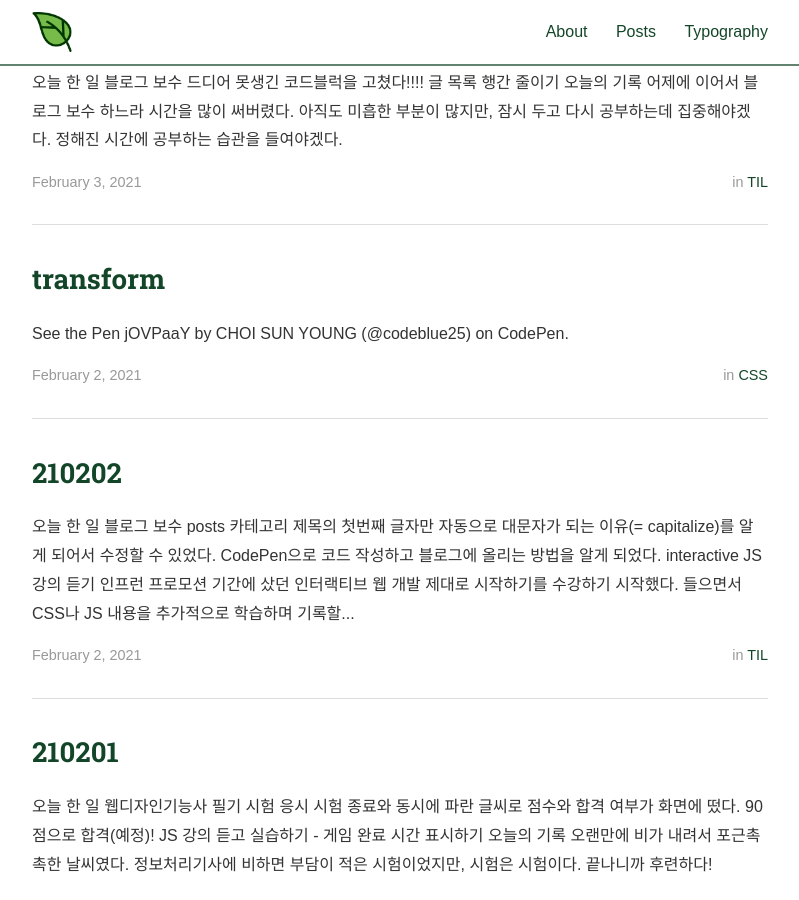
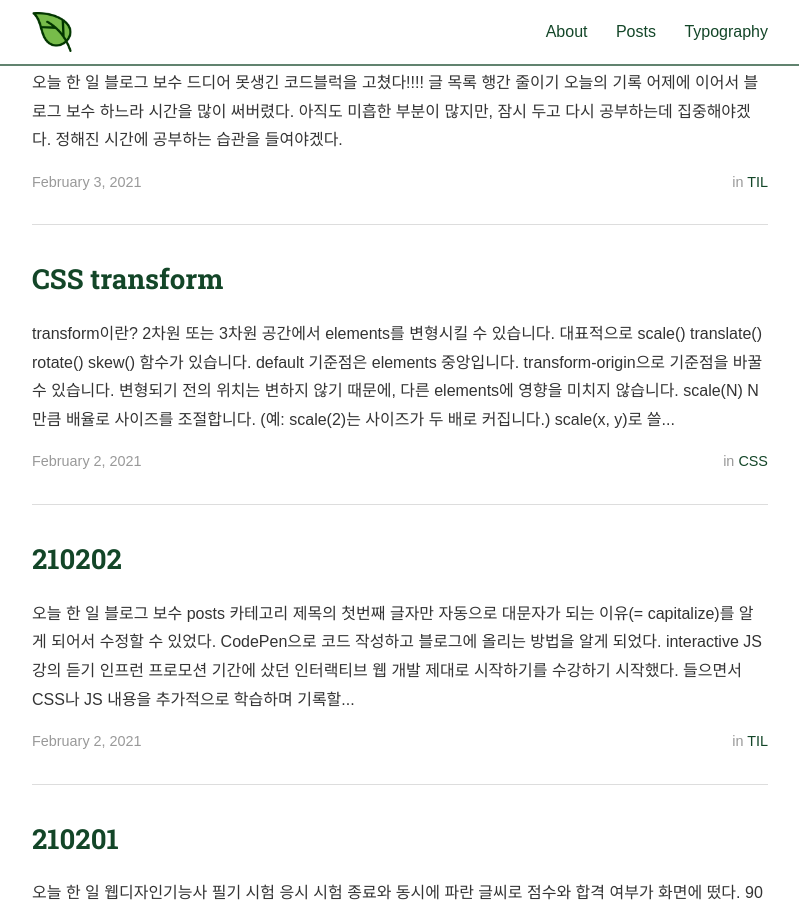
Before and after one commit to codeblue25/codeblue25.github.io, a Jekyll site: the page built from index.html, in a window 1280 px wide and 900 px high, scrolled down 785 px. Shown: the whole window, without its empty margins (240-1039 px from the left). Built offline with Jekyll 4.4.1, drawn with Linux system fonts in a browser that asks for light colours; nearby versions of some CDN libraries; some web fonts are replaced; the list of posts is cut into pages by our own code; a style sheet for code colours, icons or effects is not loaded.

Commit message:
210205 CSS transform 내용 추가
상세 내용, 예시 코드 추가

```diff
--- a/_posts/2021-02-02-transform.md
+++ b/_posts/2021-02-02-transform.md
@@ -1,12 +1,67 @@
 ---
 layout: post
-title:  "transform"
+title:  "CSS transform"
 date:   2021-02-02T15:25:52-05:00
 author: codeblue25
 categories: CSS
 ---
 
-<iframe height="317" style="width: 100%;" scrolling="no" title="jOVPaaY" src="https://codepen.io/codeblue25/embed/jOVPaaY?height=317&theme-id=dark&default-tab=css,result" frameborder="no" loading="lazy" allowtransparency="true" allowfullscreen="true">
+<h3>transform이란?</h3>
+
+* 2차원 또는 3차원 공간에서 elements를 변형시킬 수 있습니다.
+* 대표적으로 `scale()` `translate()` `rotate()` `skew()` 함수가 있습니다.
+* **default 기준점은 elements 중앙입니다.** `transform-origin`으로 기준점을 바꿀 수 있습니다.
+* 변형되기 전의 위치는 변하지 않기 때문에, **다른 elements에 영향을 미치지 않습니다.**
+
+
+
+<h4>scale(N)</h4>
+
+* N만큼 배율로 사이즈를 조절합니다. (예: scale(2)는 사이즈가 두 배로 커집니다.)
+* `scale(x, y)`로 쓸 경우, width값은 x만큼, height는 y만큼 사이즈를 조절합니다.
+* <iframe height="265" style="width: 100%;" scrolling="no" title="jOVPaaY" src="https://codepen.io/codeblue25/embed/jOVPaaY?height=265&theme-id=dark&default-tab=css,result" frameborder="no" loading="lazy" allowtransparency="true" allowfullscreen="true">
   See the Pen <a href='https://codepen.io/codeblue25/pen/jOVPaaY'>jOVPaaY</a> by CHOI SUN YOUNG
   (<a href='https://codepen.io/codeblue25'>@codeblue25</a>) on <a href='https://codepen.io'>CodePen</a>.
 </iframe>
+
+
+<h4>translate(x, y)</h4>
+
+* x, y 값만큼 x축, y축 이동합니다.
+* x 또는 y에만 값을 주고 싶을 땐 `translateX()` 또는 `translateY()`로 씁니다.
+* <iframe height="265" style="width: 100%;" scrolling="no" title="jOVPaaY" src="https://codepen.io/codeblue25/embed/jOVPaaY?height=265&theme-id=dark&default-tab=css,result" frameborder="no" loading="lazy" allowtransparency="true" allowfullscreen="true">
+  See the Pen <a href='https://codepen.io/codeblue25/pen/jOVPaaY'>jOVPaaY</a> by CHOI SUN YOUNG
+  (<a href='https://codepen.io/codeblue25'>@codeblue25</a>) on <a href='https://codepen.io'>CodePen</a>.
+</iframe>
+
+
+<h4>rotate(Ndeg)</h4>
+
+* N만큼 각도로 회전합니다.
+* deg 단위를 붙여서 사용합니다. (예: rotate(45deg)는 45도 회전합니다.)
+* <iframe height="265" style="width: 100%;" scrolling="no" title="jOVPaaY" src="https://codepen.io/codeblue25/embed/jOVPaaY?height=265&theme-id=dark&default-tab=css,result" frameborder="no" loading="lazy" allowtransparency="true" allowfullscreen="true">
+  See the Pen <a href='https://codepen.io/codeblue25/pen/jOVPaaY'>jOVPaaY</a> by CHOI SUN YOUNG
+  (<a href='https://codepen.io/codeblue25'>@codeblue25</a>) on <a href='https://codepen.io'>CodePen</a>.
+</iframe>
+
+
+<h4>skew(Ndeg)</h4>
+
+* N만큼 각도로 비틉니다.
+* 수직 방향으로 비틀고 싶을 땐 `skewY()`를 사용합니다.
+* N값이 음수일 땐 반대 방향으로 비틀 수 있습니다.
+* <iframe height="265" style="width: 100%;" scrolling="no" title="jOVPaaY" src="https://codepen.io/codeblue25/embed/jOVPaaY?height=265&theme-id=dark&default-tab=css,result" frameborder="no" loading="lazy" allowtransparency="true" allowfullscreen="true">
+  See the Pen <a href='https://codepen.io/codeblue25/pen/jOVPaaY'>jOVPaaY</a> by CHOI SUN YOUNG
+  (<a href='https://codepen.io/codeblue25'>@codeblue25</a>) on <a href='https://codepen.io'>CodePen</a>.
+</iframe>
+
+
+<h4>transform-origin</h4>
+
+* defualt로 중앙에 있는 기준점을 바꿀 수 있습니다.
+* 깂으로 left, right, top, bottom 키워드를 이용할 수 있습니다.
+* 숫자%로 값을 줄 수도 있습니다. 이 때 0% 0%는 좌측 상단(left top)을 뜻합니다.
+* <iframe height="265" style="width: 100%;" scrolling="no" title="jOVPaaY" src="https://codepen.io/codeblue25/embed/jOVPaaY?height=265&theme-id=dark&default-tab=css,result" frameborder="no" loading="lazy" allowtransparency="true" allowfullscreen="true">
+  See the Pen <a href='https://codepen.io/codeblue25/pen/jOVPaaY'>jOVPaaY</a> by CHOI SUN YOUNG
+  (<a href='https://codepen.io/codeblue25'>@codeblue25</a>) on <a href='https://codepen.io'>CodePen</a>.
+</iframe>
```
